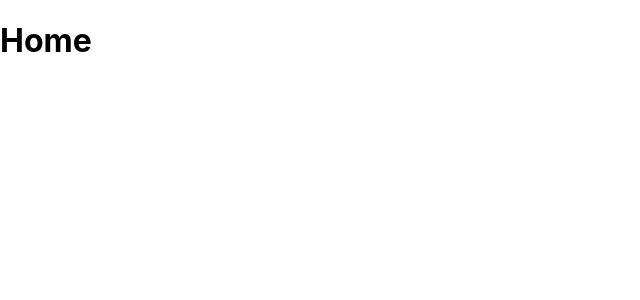
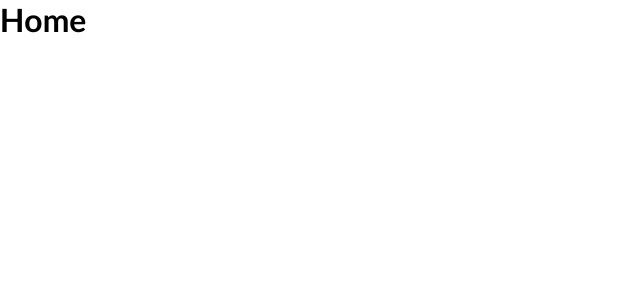
Before and after one commit to CalaoJuanPablo/ui-test-frontend, a Next.js app: page / in a window 1280 px wide. Shown: the top 300 px of the page, without its empty margins (0-640 px from the left). Built offline with nearby package versions, Linux system fonts and the light colour scheme.

Commit message:
add lato font family

```diff
--- a/scss/globals.scss
+++ b/scss/globals.scss
@@ -1,9 +1,11 @@
+@import url('https://fonts.googleapis.com/css2?family=Lato:wght@300;400;700&display=swap');
+
 html,
 body {
   padding: 0;
   margin: 0;
-  font-family: -apple-system, BlinkMacSystemFont, Segoe UI, Roboto, Oxygen,
-    Ubuntu, Cantarell, Fira Sans, Droid Sans, Helvetica Neue, sans-serif;
+  font-family: 'Lato', -apple-system, BlinkMacSystemFont, Segoe UI, Roboto,
+    Oxygen, Ubuntu, Cantarell, Fira Sans, Droid Sans, Helvetica Neue, sans-serif;
 }
 
 a {
@@ -13,4 +15,6 @@
 
 * {
   box-sizing: border-box;
+  margin: 0;
+  padding: 0;
 }
```
